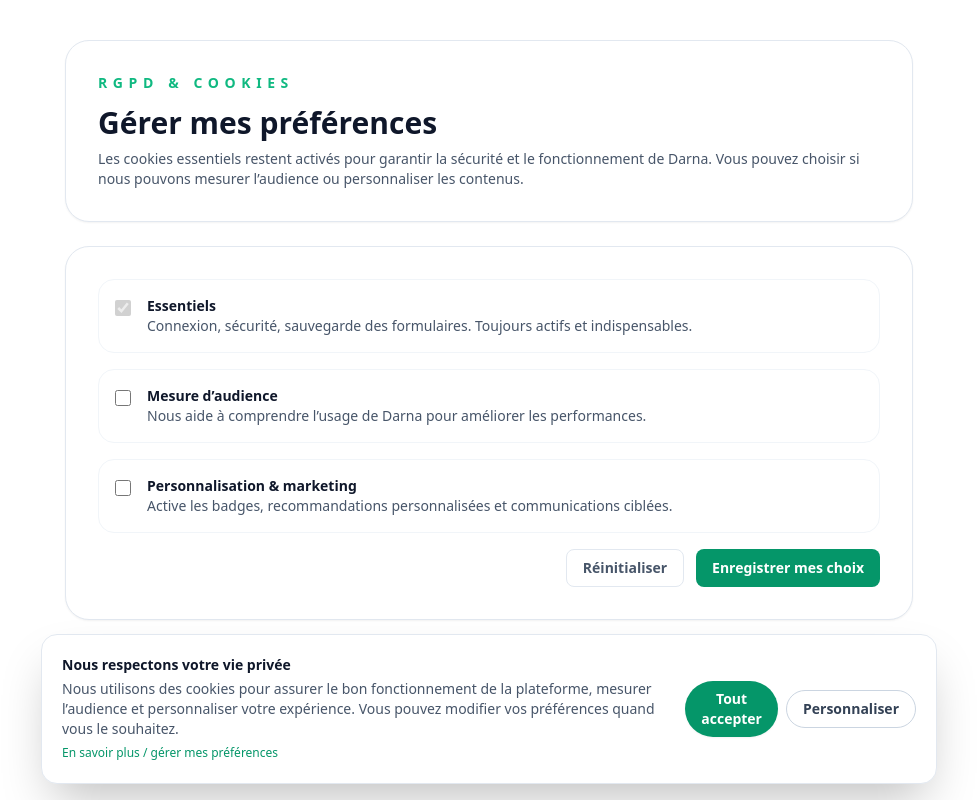
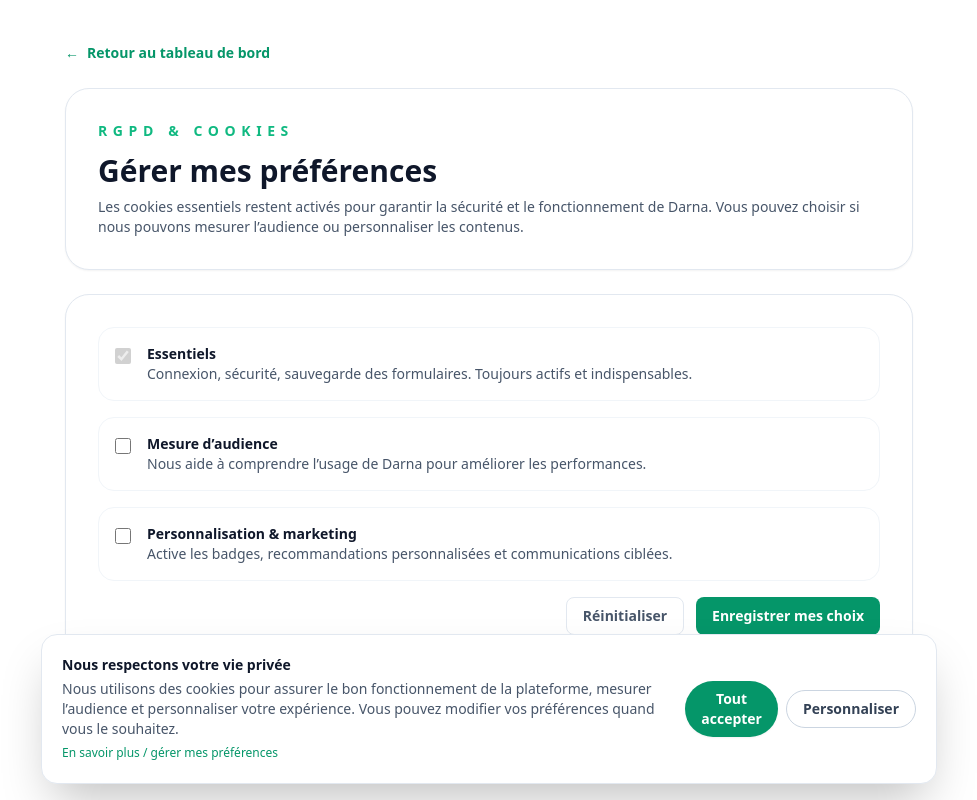
Before and after one commit to Safaa-Ettalhi/TireDarna, a React (Vite) app: page /legal/cookies in a window 1280 px wide. Shown: the whole page, without its empty margins (151-1128 px from the left). Built offline with nearby package versions, Linux system fonts and the light colour scheme; no server answers.

Commit message:
ajoute de lien vers le tableau de bord

```diff
--- a/src/pages/system/CookiesPage.jsx
+++ b/src/pages/system/CookiesPage.jsx
@@ -1,4 +1,5 @@
 import { useEffect, useState } from "react";
+import { Link } from "react-router-dom";
 import { Button } from "../../components/ui/Button";
 import { getCookiePreferences, saveCookiePreferences } from "../../components/system/CookieConsentBanner.jsx";
 
@@ -36,6 +37,12 @@ export default function CookiesPage() {
 
   return (
     <section className="mx-auto max-w-4xl space-y-6 px-6 py-10">
+      <Link
+        to="/dashboard"
+        className="inline-flex items-center gap-2 text-sm font-semibold text-emerald-600 hover:text-emerald-700"
+      >
+        <span aria-hidden="true">←</span> Retour au tableau de bord
+      </Link>
       <header className="rounded-3xl border border-slate-200 bg-white p-8 shadow-sm">
         <p className="text-sm font-semibold uppercase tracking-[0.4em] text-emerald-500">RGPD & cookies</p>
         <h1 className="mt-3 text-3xl font-bold text-slate-900">Gérer mes préférences</h1>
--- a/src/pages/system/SupportPage.jsx
+++ b/src/pages/system/SupportPage.jsx
@@ -34,6 +34,12 @@ export default function SupportPage() {
 
   return (
     <section className="mx-auto max-w-4xl space-y-6 px-6 py-10">
+      <Link
+        to="/dashboard"
+        className="inline-flex items-center gap-2 text-sm font-semibold text-emerald-600 hover:text-emerald-700"
+      >
+        <span aria-hidden="true">←</span> Retour au tableau de bord
+      </Link>
       <div className="rounded-3xl border border-slate-200 bg-white p-8 shadow-sm">
         <p className="text-sm font-semibold uppercase tracking-[0.3em] text-emerald-500">
           Assistance
```
